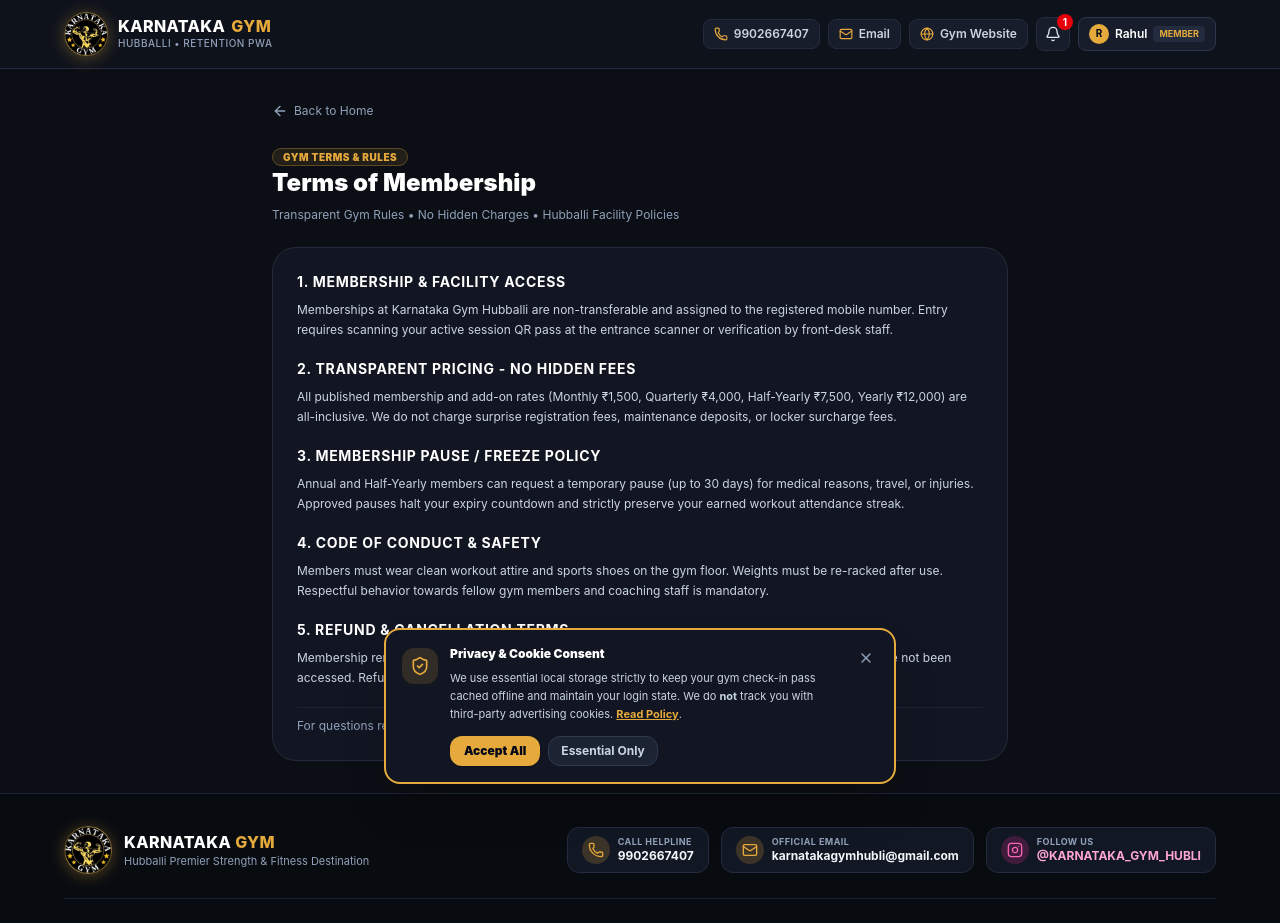
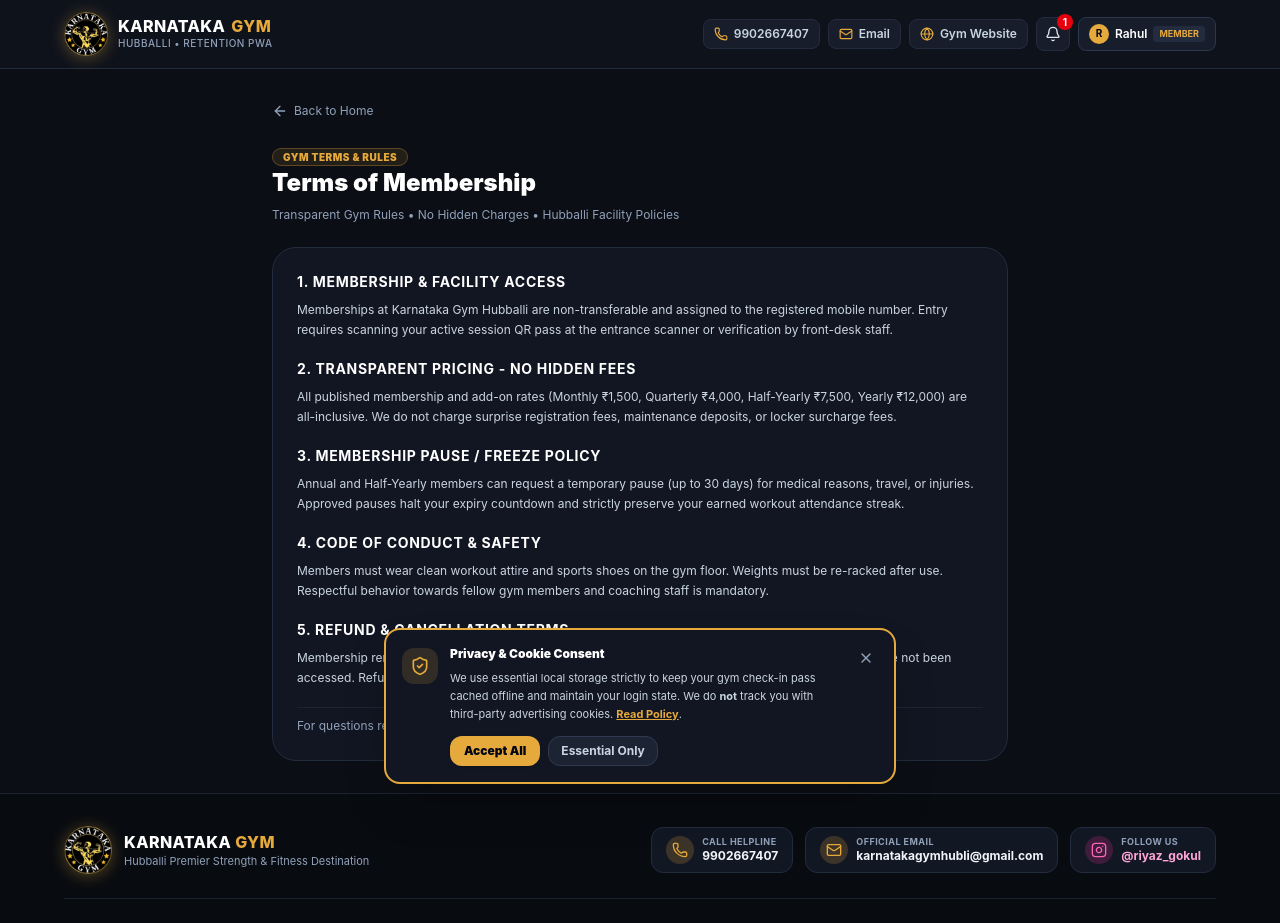
Before and after one commit to workforferoz/karnataka-gym, a Next.js app: page /terms in a window 1280 px wide. Shown: the top 923 px of the page. Built offline with nearby package versions, Linux system fonts and the light colour scheme.

Commit message:
fix: update Instagram handle and landing link to https://www.instagram.com/riyaz_gokul/

```diff
--- a/src/app/page.tsx
+++ b/src/app/page.tsx
@@ -166,13 +166,13 @@ export default function PublicGymWebsite() {
                   </a>
 
                   <a
-                    href="https://instagram.com/KARNATAKA_GYM_HUBLI"
+                    href="https://www.instagram.com/riyaz_gokul/"
                     target="_blank"
                     rel="noopener noreferrer"
                     className="flex items-center gap-1.5 bg-[#121622] border border-[#232B3E] hover:border-pink-500 px-3 py-1.5 rounded-lg text-pink-400 font-bold transition-colors"
                   >
                     <InstagramIcon className="w-3.5 h-3.5" />
-                    <span>@KARNATAKA_GYM_HUBLI</span>
+                    <span>@riyaz_gokul</span>
                   </a>
                 </div>
               </div>
--- a/src/components/Footer.tsx
+++ b/src/components/Footer.tsx
@@ -64,18 +64,18 @@ export const Footer: React.FC = () => {
 
             {/* Clickable Instagram */}
             <a
-              href="https://instagram.com/KARNATAKA_GYM_HUBLI"
+              href="https://www.instagram.com/riyaz_gokul/"
               target="_blank"
               rel="noopener noreferrer"
               className="flex items-center gap-2 bg-[#121724] border border-[#232B3E] hover:border-pink-500 px-3.5 py-2 rounded-xl text-white font-semibold transition-all group"
-              title="Follow Karnataka Gym on Instagram"
+              title="Follow Riyaz Gokul / Karnataka Gym on Instagram"
             >
               <div className="p-1.5 rounded-full bg-pink-500/20 text-pink-400 group-hover:scale-105 transition-transform">
                 <InstagramIcon className="w-4 h-4" />
               </div>
               <div className="text-left">
                 <span className="block text-[9px] uppercase tracking-wider text-slate-400 font-bold">Follow Us</span>
-                <span className="text-xs text-pink-300 font-bold">@KARNATAKA_GYM_HUBLI</span>
+                <span className="text-xs text-pink-300 font-bold">@riyaz_gokul</span>
               </div>
             </a>
           </div>
--- a/src/components/PublicNav.tsx
+++ b/src/components/PublicNav.tsx
@@ -283,13 +283,13 @@ export const PublicNav: React.FC<PublicNavProps> = ({ onOpenTests }) => {
               </a>
 
               <a
-                href="https://instagram.com/KARNATAKA_GYM_HUBLI"
+                href="https://www.instagram.com/riyaz_gokul/"
                 target="_blank"
                 rel="noopener noreferrer"
                 className="flex items-center gap-2 p-2.5 rounded-xl bg-[#171D2B] text-pink-400 font-bold hover:border-pink-500 border border-transparent transition-colors"
               >
                 <InstagramIcon className="w-4 h-4" />
-                <span>@KARNATAKA_GYM_HUBLI</span>
+                <span>@riyaz_gokul</span>
               </a>
             </div>
           </div>
--- a/src/lib/data-seed.ts
+++ b/src/lib/data-seed.ts
@@ -20,7 +20,7 @@ export const INITIAL_SETTINGS: Settings = {
   duplicate_window_minutes: 5,
   gym_name: 'Karnataka Gym',
   gym_phone: '9902667407',
-  gym_instagram: '@KARNATAKA_GYM_HUBLI',
+  gym_instagram: '@riyaz_gokul',
   gym_location: 'Station Road, Hubballi, Karnataka - 580020'
 };
 
```
Also changed, not shown: 1 other file (tests, documents, lock files or other folders).
